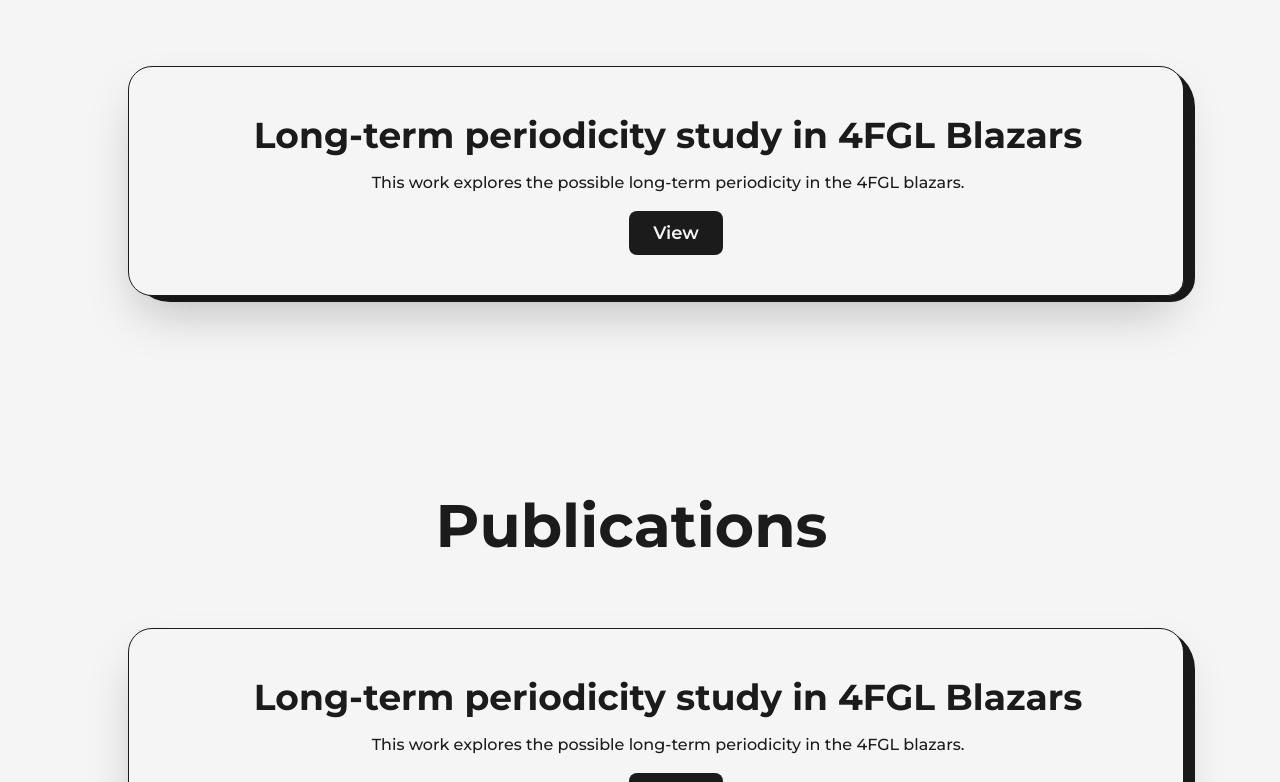
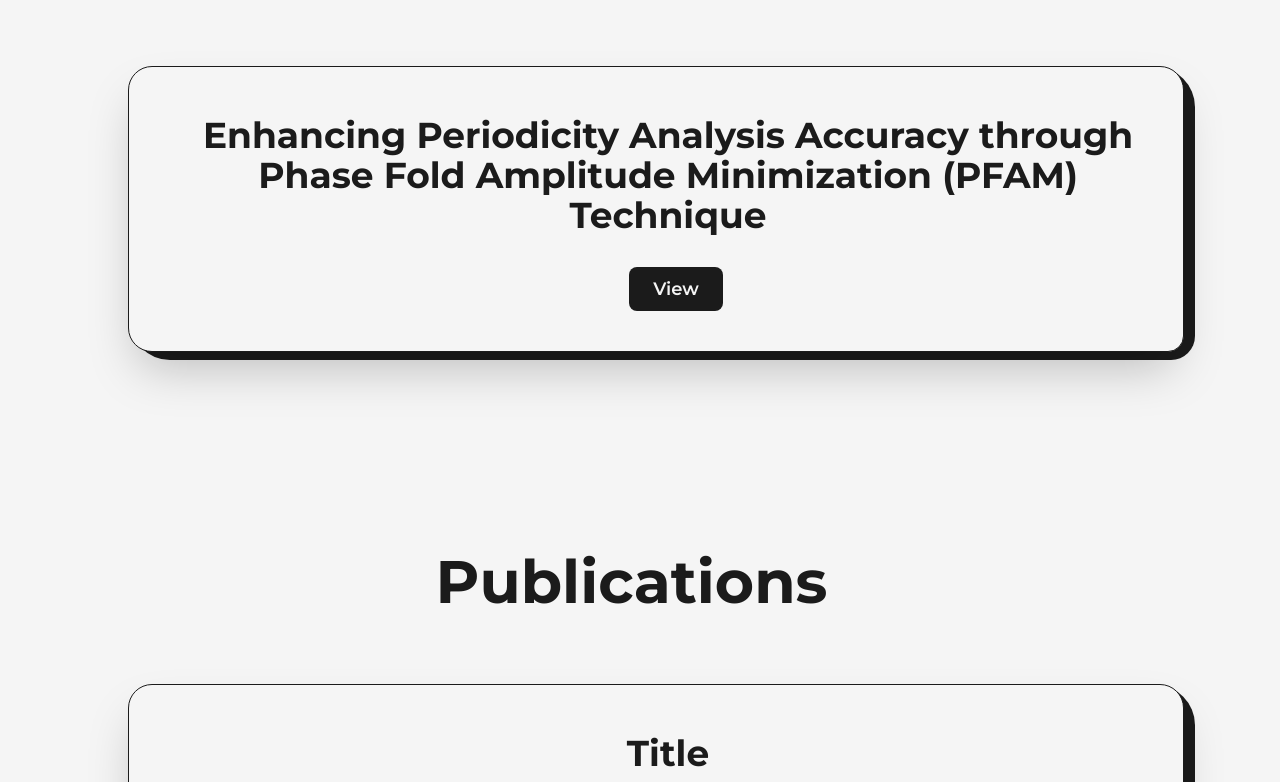
Before and after one commit to KshitijAdhikaree/sagar-portfolio, a Next.js app: page /research in a window 1280 px wide. Shown: the part 258-1040 px from the top of the page. Built offline with nearby package versions, Linux system fonts and the light colour scheme.

Commit message:
update title

```diff
--- a/public/data.js
+++ b/public/data.js
@@ -1,9 +1,9 @@
 export const PublicationsData = [
     {
       id: 1,
-      title: 'Long-term periodicity study in 4FGL Blazars',
-      description:
-        'This work explores the possible long-term periodicity in the 4FGL blazars.',
+      title: 'Enhancing Periodicity Analysis Accuracy through Phase Fold Amplitude Minimization (PFAM) Technique',
+      description:'',
+
       link: 'https://example.com/publication1',
     }
   ]
--- a/src/pages/research.js
+++ b/src/pages/research.js
@@ -83,9 +83,9 @@ const research = () => {
             {PublicationsData.map((publication) => (
               <div key={publication.id} className='col-span-12'>
                 <Research
-                  title={publication.title}
-                  summary={publication.description}
-                  link={publication.link}
+                  title='Title'
+                  summary='Description'
+                  link=''
                 />
               </div>
             ))}
```
